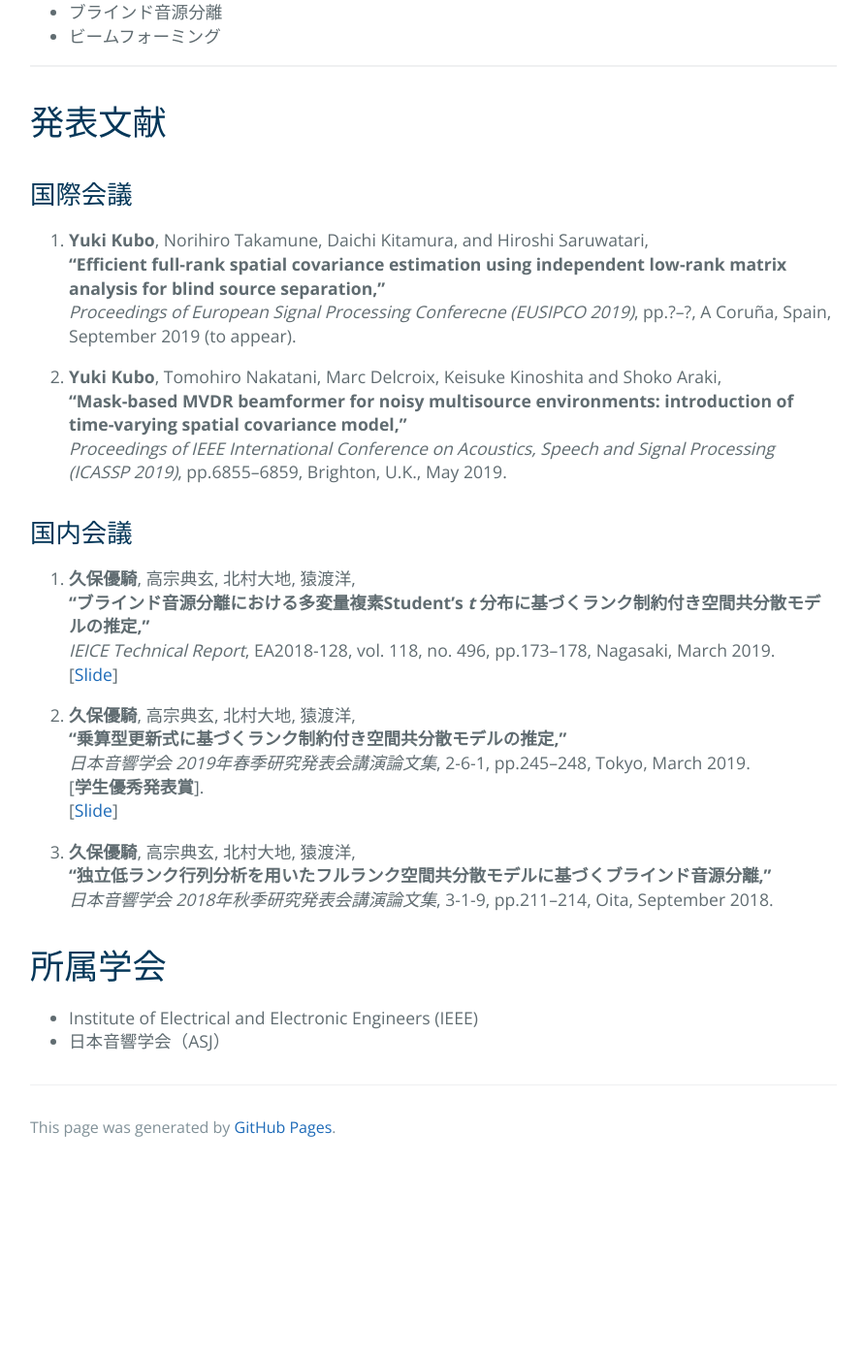
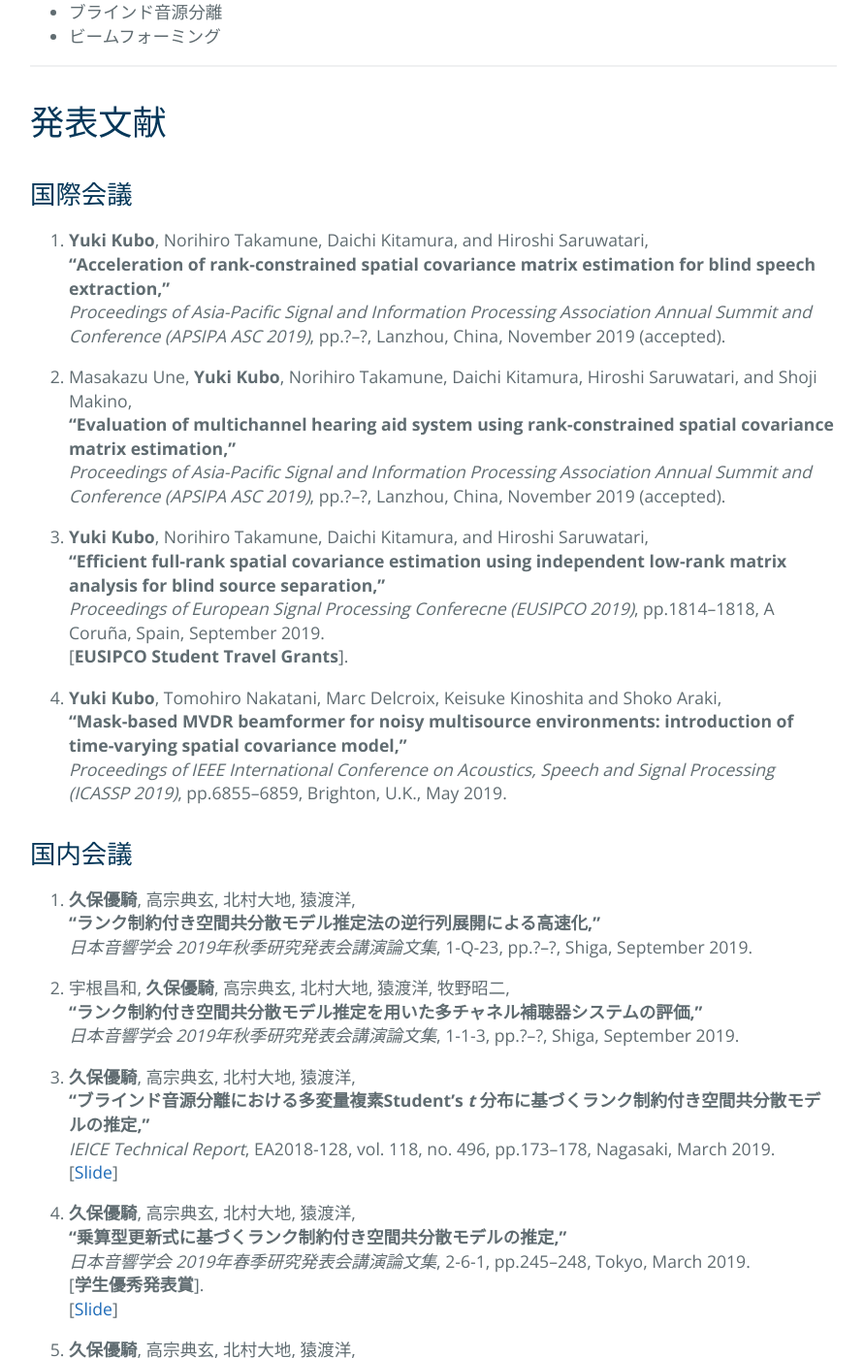
Before and after one commit to yuinityk/yuinityk.github.io, a Jekyll site: the page built from index.md, in a window 1280 px wide and 1400 px high, scrolled down 720 px. Shown: the whole window at 97% size, without its empty margins (193-1084 px from the left). Built offline with Jekyll 4.4.1, drawn with Linux system fonts in a browser that asks for light colours; the repository's description, which GitHub fills in, is left out; before the commit the page ends 1925 px from its top, so only the background shows below that.

Commit message:
EUSIPCO Grants, APSIPA, ASJ秋

```diff
--- a/index.md
+++ b/index.md
@@ -29,27 +29,44 @@ description: Email&#58 yuki_kubo [a(]t) ipc.i.u-tokyo.ac.jp
 ## 国際会議
 
 1.  **Yuki Kubo**, Norihiro Takamune, Daichi Kitamura, and Hiroshi Saruwatari,
+    **“Acceleration of rank-constrained spatial covariance matrix estimation for blind speech extraction,"**
+    _Proceedings of Asia-Pacific Signal and Information Processing Association Annual Summit and Conference (APSIPA ASC 2019)_, pp.?--?, Lanzhou, China, November 2019 (accepted).
+
+2.  Masakazu Une, **Yuki Kubo**, Norihiro Takamune, Daichi Kitamura, Hiroshi Saruwatari, and Shoji Makino,
+    **“Evaluation of multichannel hearing aid system using rank-constrained spatial covariance matrix estimation,"**
+    _Proceedings of Asia-Pacific Signal and Information Processing Association Annual Summit and Conference (APSIPA ASC 2019)_, pp.?--?, Lanzhou, China, November 2019 (accepted).
+
+3.  **Yuki Kubo**, Norihiro Takamune, Daichi Kitamura, and Hiroshi Saruwatari,
     **“Efficient full-rank spatial covariance estimation using independent low-rank matrix analysis for blind source separation,"**
-    _Proceedings of European Signal Processing Conferecne (EUSIPCO 2019)_, pp.?--?, A Coruña, Spain, September 2019 (to appear).
+    _Proceedings of European Signal Processing Conferecne (EUSIPCO 2019)_, pp.1814--1818, A Coruña, Spain, September 2019.
+    \[**EUSIPCO Student Travel Grants**].
 
-2.  **Yuki Kubo**, Tomohiro Nakatani, Marc Delcroix, Keisuke Kinoshita and Shoko Araki,
+4.  **Yuki Kubo**, Tomohiro Nakatani, Marc Delcroix, Keisuke Kinoshita and Shoko Araki,
     **“Mask-based MVDR beamformer for noisy multisource environments: introduction of time-varying spatial covariance model,"**
     _Proceedings of IEEE International Conference on Acoustics, Speech and Signal Processing (ICASSP 2019)_, pp.6855--6859, Brighton, U.K., May 2019.
 
 ## 国内会議
 
 1. **久保優騎**, 高宗典玄, 北村大地, 猿渡洋,
+    **“ランク制約付き空間共分散モデル推定法の逆行列展開による高速化,"**
+    _日本音響学会 2019年秋季研究発表会講演論文集_, 1-Q-23, pp.?--?, Shiga, September 2019.
+
+2. 宇根昌和, **久保優騎**, 高宗典玄, 北村大地, 猿渡洋, 牧野昭二,
+    **“ランク制約付き空間共分散モデル推定を用いた多チャネル補聴器システムの評価,"**
+    _日本音響学会 2019年秋季研究発表会講演論文集_, 1-1-3, pp.?--?, Shiga, September 2019.
+
+3. **久保優騎**, 高宗典玄, 北村大地, 猿渡洋,
     **“ブラインド音源分離における多変量複素Student's _t_ 分布に基づくランク制約付き空間共分散モデルの推定,"**
     _IEICE Technical Report_, EA2018-128, vol. 118, no. 496, pp.173--178, Nagasaki, March 2019.
     \[[Slide](https://speakerdeck.com/yuinityk/buraindoyin-yuan-fen-li-niokeruduo-bian-liang-fu-su-students-t-fen-bu-niji-dukurankuzhi-yue-fu-kikong-jian-gong-fen-san-moderufalsetui-ding)\]
 
-2. **久保優騎**, 高宗典玄, 北村大地, 猿渡洋,
+4. **久保優騎**, 高宗典玄, 北村大地, 猿渡洋,
     **“乗算型更新式に基づくランク制約付き空間共分散モデルの推定,"**
     _日本音響学会 2019年春季研究発表会講演論文集_, 2-6-1, pp.245--248, Tokyo, March 2019.
     \[**学生優秀発表賞**].
     \[[Slide](https://speakerdeck.com/yuinityk/cheng-suan-xing-geng-xin-shi-niji-dukurankuzhi-yue-fu-kikong-jian-gong-fen-san-moderufalsetui-ding)\]
 
-3. **久保優騎**, 高宗典玄, 北村大地, 猿渡洋,
+5. **久保優騎**, 高宗典玄, 北村大地, 猿渡洋,
     **“独立低ランク行列分析を用いたフルランク空間共分散モデルに基づくブラインド音源分離,"**
     _日本音響学会 2018年秋季研究発表会講演論文集_, 3-1-9, pp.211--214, Oita, September 2018.
 
```
Also changed, not shown: index_en.md (+22 -5 lines), 2 other files.
